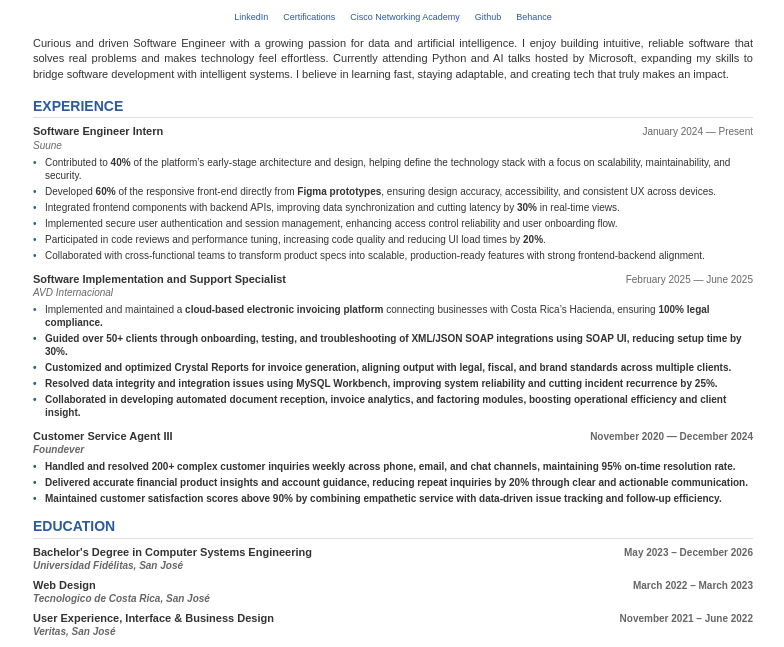
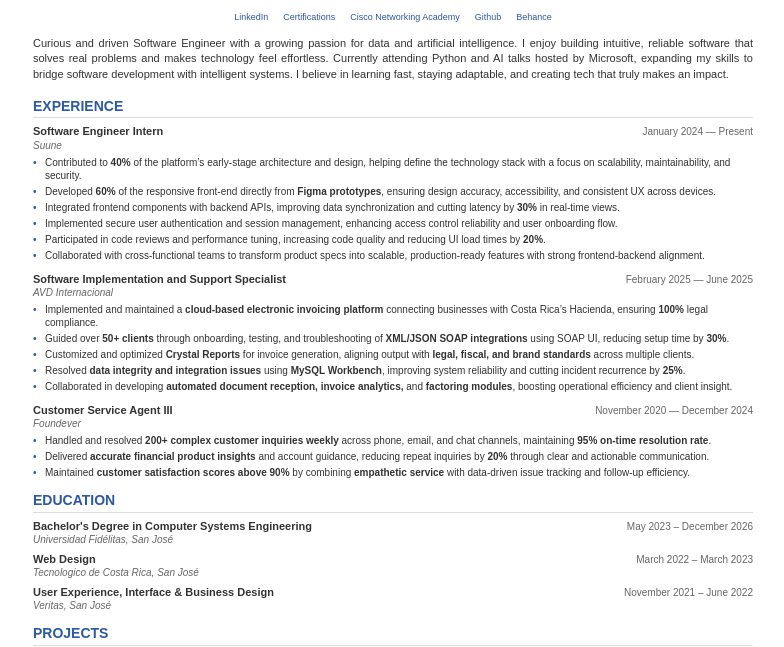
Before and after one commit to kemval/resume, a plain HTML site: page index.html in a window 1280 px wide. Shown: the part 140-787 px from the top of the page, without its empty margins (247-1031 px from the left). Drawn offline with Linux system fonts and the light colour scheme.

Commit message:
Update index.html

```diff
--- a/index.html
+++ b/index.html
@@ -62,7 +62,7 @@
                 </div>
                 <div class="job-description">
                     <ul>
-                        <li>Implemented and maintained a <strong>cloud-based electronic invoicing platform</strong> connecting businesses with Costa Rica’s Hacienda, ensuring <strong>100% legal compliance.</li>
+                        <li>Implemented and maintained a <strong>cloud-based electronic invoicing platform</strong> connecting businesses with Costa Rica’s Hacienda, ensuring <strong>100%</strong> legal compliance.</li>
                         <li>Guided over <strong>50+ clients</strong> through onboarding, testing, and troubleshooting of <strong>XML/JSON SOAP integrations</strong> using SOAP UI, reducing setup time by <strong>30%</strong>.</li>
                         <li>Customized and optimized <strong>Crystal Reports</strong> for invoice generation, aligning output with <strong>legal, fiscal, and brand standards</strong> across multiple clients.</li>
                         <li>Resolved <strong>data integrity and integration issues</strong> using <strong>MySQL Workbench</strong>, improving system reliability and cutting incident recurrence by <strong>25%</strong>.</li>
```
